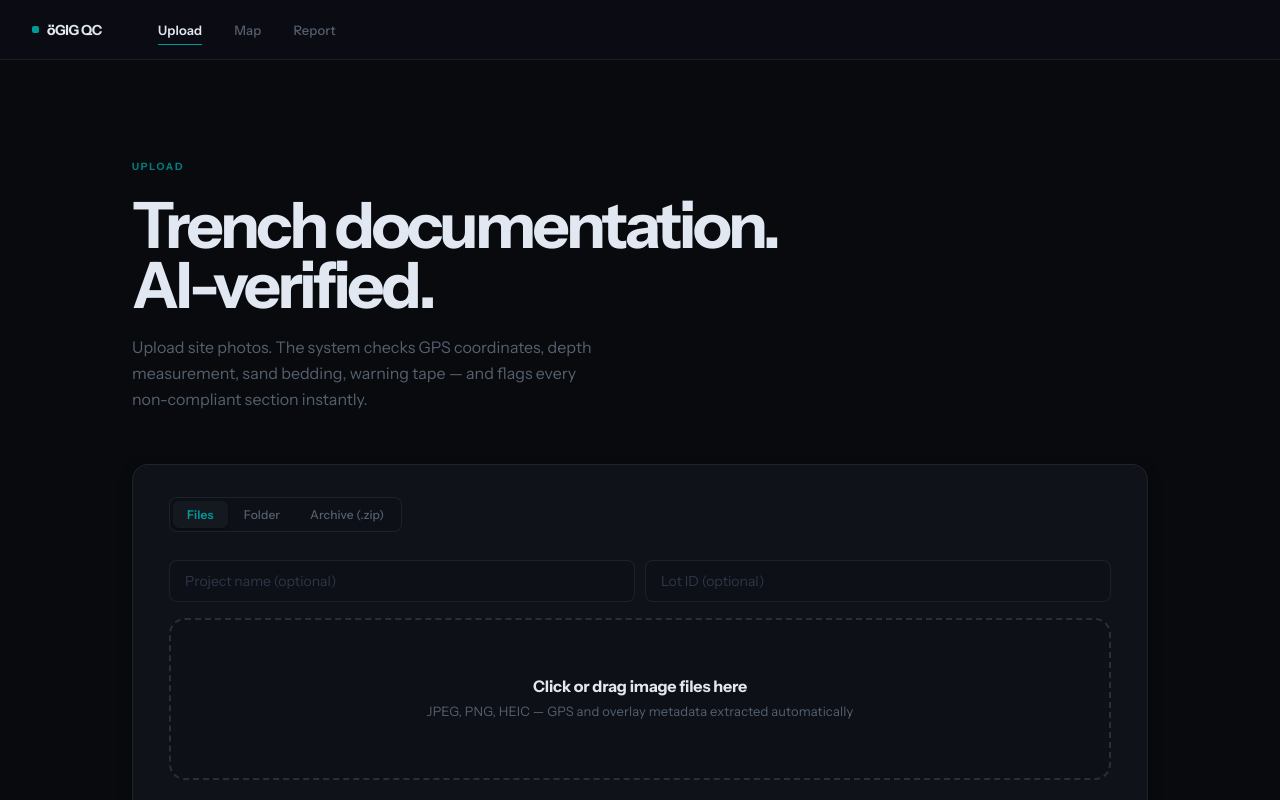
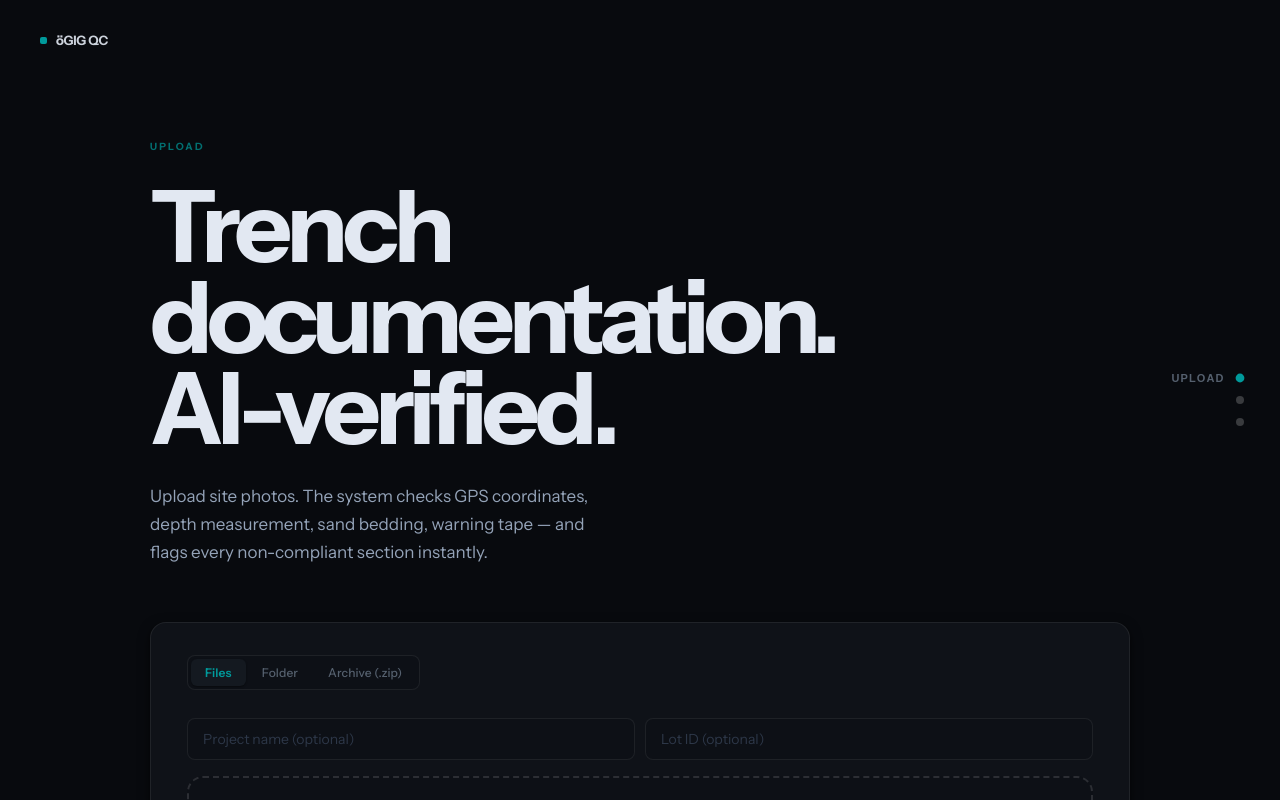
Before and after one commit to TuralDadash/QC_TRENCH, a Next.js app: page / in a window 1280 px wide. Built offline with nearby package versions, Linux system fonts and the light colour scheme.

Commit message:
feat: side dot nav, fixed wordmark, larger editorial headlines

```diff
--- a/src/app/globals.css
+++ b/src/app/globals.css
@@ -42,9 +42,6 @@
 
   --gps:              #22c55e;
 
-  --topnav-height:    60px;
-  --topnav-bg:        rgba(12, 14, 20, 0.92);
-  --topnav-border:    rgba(255, 255, 255, 0.07);
 
   --shadow-xs:        0 1px 2px rgba(0, 0, 0, 0.4);
   --shadow-sm:        0 1px 3px rgba(0, 0, 0, 0.45), 0 1px 2px rgba(0, 0, 0, 0.3);
@@ -88,16 +85,8 @@ a:hover { color: var(--link-hover); }
 ::-webkit-scrollbar-thumb { background: rgba(255, 255, 255, 0.12); border-radius: 2px; }
 ::-webkit-scrollbar-thumb:hover { background: rgba(255, 255, 255, 0.22); }
 
-.shell {
-  display: flex;
-  flex-direction: column;
+main {
   height: 100vh;
-  overflow: hidden;
-}
-
-main {
-  flex: 1;
-  min-width: 0;
   overflow-y: auto;
   position: relative;
 }
@@ -107,7 +96,7 @@ main {
 }
 
 .flow-section {
-  padding: 100px 0 80px;
+  padding: 120px 0 100px;
   border-top: 1px solid var(--border);
   min-height: 100vh;
   position: relative;
@@ -115,24 +104,24 @@ main {
 
 .flow-section:first-child {
   border-top: none;
-  padding-top: 100px;
+  padding-top: 140px;
 }
 
 .flow-inner {
-  max-width: 1080px;
+  max-width: 1100px;
   margin: 0 auto;
-  padding: 0 32px;
+  padding: 0 60px;
 }
 
 .section-tag {
   display: block;
   font-size: 10px;
   font-weight: 700;
-  letter-spacing: 0.18em;
+  letter-spacing: 0.22em;
   text-transform: uppercase;
   color: var(--accent-light);
-  margin-bottom: 22px;
-  opacity: 0.8;
+  margin-bottom: 28px;
+  opacity: 0.7;
 }
 
 .flow-map-container {
@@ -153,27 +142,14 @@ main {
   animation: flow-reveal-in 0.8s var(--ease-out-soft) both;
 }
 
-.topnav {
-  height: var(--topnav-height);
-  flex-shrink: 0;
-  display: flex;
-  align-items: center;
-  padding: 0 32px;
-  gap: 0;
-  background: var(--topnav-bg);
-  backdrop-filter: blur(20px) saturate(180%);
-  -webkit-backdrop-filter: blur(20px) saturate(180%);
-  border-bottom: 1px solid var(--topnav-border);
-  z-index: 500;
-  position: relative;
-}
-
-.topnav-brand {
-  display: flex;
-  align-items: center;
-  gap: 8px;
-  flex-shrink: 0;
-  margin-right: 40px;
+.wordmark {
+  position: fixed;
+  top: 32px;
+  left: 40px;
+  z-index: 600;
+  display: flex;
+  align-items: center;
+  gap: 9px;
 }
 
 .brand-mark {
@@ -185,63 +161,70 @@ main {
 }
 
 .brand-name {
-  font-size: 14px;
+  font-size: 13px;
   font-weight: 700;
   color: var(--text);
-  letter-spacing: -0.03em;
+  letter-spacing: -0.02em;
   white-space: nowrap;
-}
-
-.topnav-items {
-  display: flex;
-  align-items: center;
-  gap: 0;
-  flex: 1;
-}
-
-.topnav-item {
-  padding: 6px 16px;
-  border-radius: 0;
-  color: var(--text-muted);
-  font-size: 13px;
-  font-weight: 500;
-  background: none;
+  opacity: 0.9;
+}
+
+.wordmark-badge {
+  margin-left: 4px;
+}
+
+.side-dots {
+  position: fixed;
+  right: 36px;
+  top: 50%;
+  transform: translateY(-50%);
+  z-index: 600;
+  display: flex;
+  flex-direction: column;
+  gap: 14px;
+}
+
+.side-dot {
+  position: relative;
+  width: 8px;
+  height: 8px;
+  padding: 0;
+  background: rgba(255, 255, 255, 0.2);
   border: none;
+  border-radius: 50%;
   cursor: pointer;
-  font-family: inherit;
-  letter-spacing: 0.01em;
-  transition: color 0.15s var(--ease-out-soft);
+  transition: background 0.2s, transform 0.2s;
+}
+
+.side-dot:hover {
+  background: rgba(255, 255, 255, 0.5);
+  transform: scale(1.25);
+}
+
+.side-dot.active {
+  background: var(--accent-light);
+  transform: scale(1.1);
+}
+
+.side-dot-label {
+  position: absolute;
+  right: calc(100% + 10px);
+  top: 50%;
+  transform: translateY(-50%);
+  font-size: 10px;
+  font-weight: 600;
+  letter-spacing: 0.1em;
+  text-transform: uppercase;
+  color: var(--text-muted);
   white-space: nowrap;
-  position: relative;
-}
-
-.topnav-item::after {
-  content: "";
-  position: absolute;
-  bottom: -1px;
-  left: 16px;
-  right: 16px;
-  height: 1px;
-  background: var(--accent-light);
   opacity: 0;
-  transition: opacity 0.18s;
-}
-
-.topnav-item:hover { color: var(--text); }
-
-.topnav-item.active {
-  color: var(--text);
-  font-weight: 600;
-}
-
-.topnav-item.active::after { opacity: 1; }
-
-.topnav-end {
-  margin-left: auto;
-  display: flex;
-  align-items: center;
-  gap: 8px;
-  flex-shrink: 0;
+  transition: opacity 0.15s;
+  pointer-events: none;
+}
+
+.side-dot:hover .side-dot-label,
+.side-dot.active .side-dot-label {
+  opacity: 1;
 }
 
 .map-page, .map-wrapper {
@@ -843,20 +826,21 @@ main {
 }
 
 .page-title {
-  margin: 0 0 20px;
-  font-size: 64px;
+  margin: 0 0 28px;
+  font-size: clamp(56px, 8vw, 100px);
   font-weight: 800;
   color: var(--text);
-  letter-spacing: -0.05em;
-  line-height: 0.94;
+  letter-spacing: -0.055em;
+  line-height: 0.91;
 }
 
 .subtitle {
-  color: var(--text-muted);
-  font-size: 16px;
-  margin: 0 0 52px;
-  line-height: 1.6;
-  max-width: 480px;
+  color: var(--text-secondary);
+  font-size: 17px;
+  font-weight: 400;
+  margin: 0 0 56px;
+  line-height: 1.65;
+  max-width: 460px;
   font-weight: 400;
 }
 
@@ -1860,5 +1844,5 @@ main {
 
 @media print {
   body { background: white; color: black; }
-  .topnav { display: none; }
-}
+  .wordmark, .side-dots { display: none; }
+}
--- a/src/app/layout.tsx
+++ b/src/app/layout.tsx
@@ -21,10 +21,8 @@ export default function RootLayout({ children }: { children: React.ReactNode })
       </head>
       <body>
         <UploadProvider>
-          <div className="shell">
-            <NavBar />
-            <main>{children}</main>
-          </div>
+          <NavBar />
+          <main>{children}</main>
         </UploadProvider>
       </body>
     </html>
--- a/src/components/NavBar.tsx
+++ b/src/components/NavBar.tsx
@@ -36,27 +36,27 @@ export default function NavBar() {
   }
 
   return (
-    <header className="topnav">
-      <div className="topnav-brand">
+    <>
+      <div className="wordmark">
         <span className="brand-mark" />
         <span className="brand-name">öGIG QC</span>
+        <div className="wordmark-badge">
+          <UploadStatusBadge />
+        </div>
       </div>
 
-      <nav className="topnav-items">
+      <nav className="side-dots">
         {ITEMS.map((item) => (
           <button
             key={item.id}
-            className={`topnav-item ${active === item.id ? "active" : ""}`}
+            className={`side-dot ${active === item.id ? "active" : ""}`}
             onClick={() => scrollTo(item.id)}
+            aria-label={item.label}
           >
-            {item.label}
+            <span className="side-dot-label">{item.label}</span>
           </button>
         ))}
       </nav>
-
-      <div className="topnav-end">
-        <UploadStatusBadge />
-      </div>
-    </header>
+    </>
   );
 }
```
